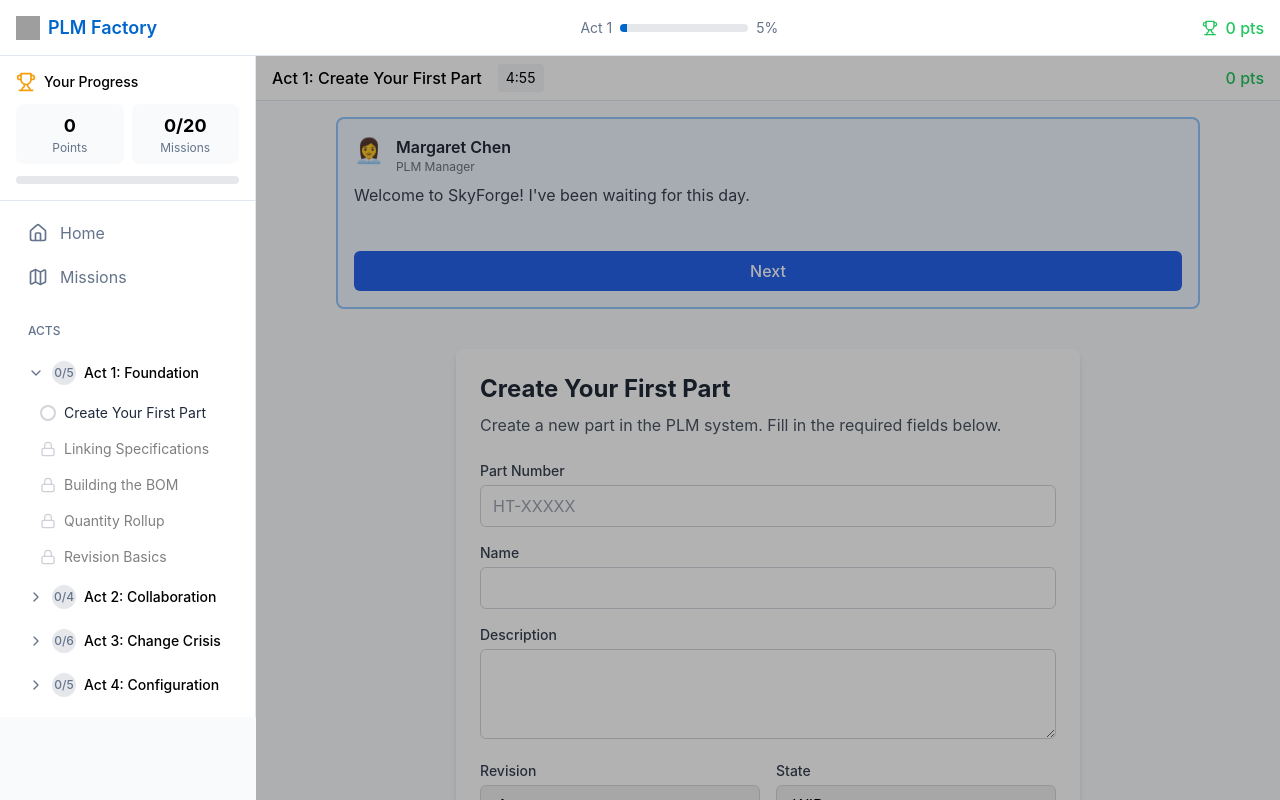
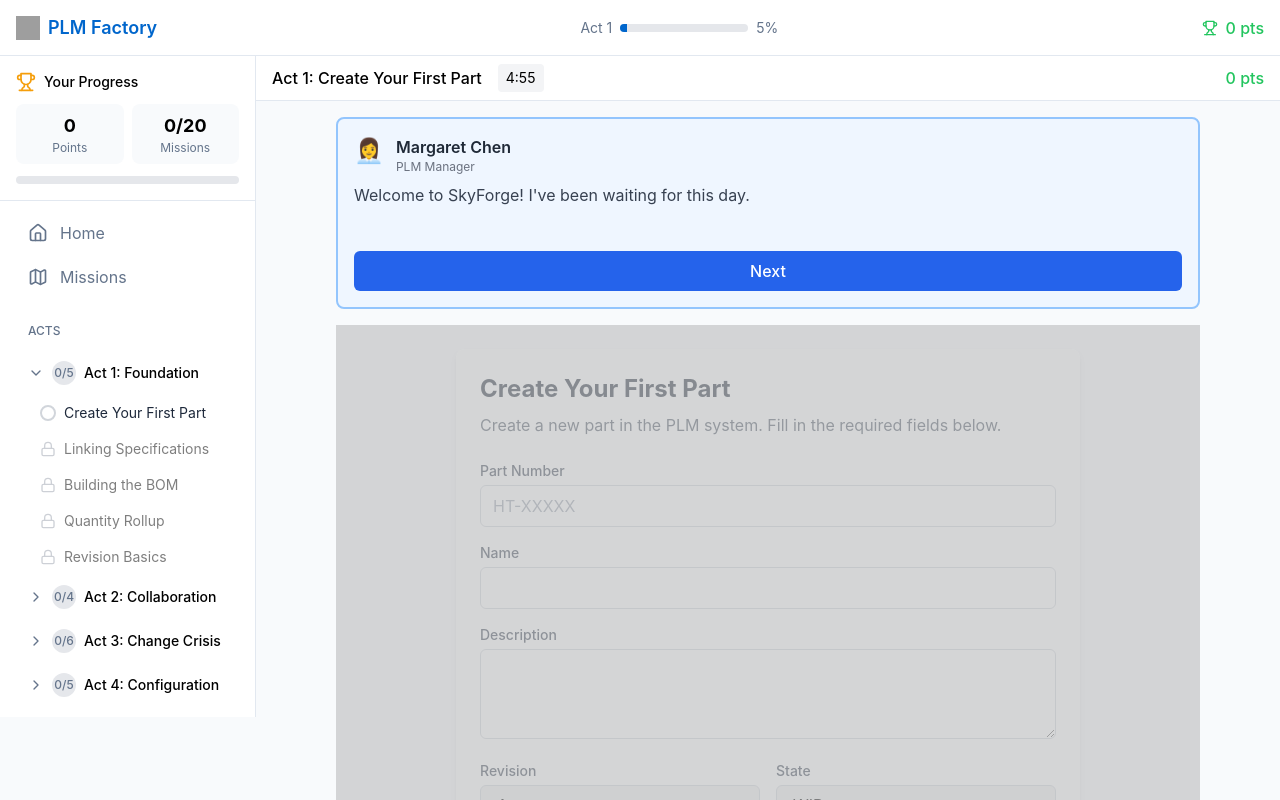
Before and after one commit to kyledgraves/plm_game, a React (Vite) app: page /mission/1_1 in a window 1280 px wide. Built offline with nearby package versions, Linux system fonts and the light colour scheme; grey boxes are pictures that could not be loaded.

Commit message:
Fix: Adjust overlay to only block mission content, not dialogue
- Restructured layout to ensure overlay only covers mission content (Outlet)
- Dialogue box remains interactive and visible above the overlay
- Mission content is disabled and dimmed when dialogue is active

```diff
--- a/src/pages/Mission.tsx
+++ b/src/pages/Mission.tsx
@@ -46,7 +46,7 @@ export default function Mission() {
   }
 
   return (
-    <div className="min-h-screen bg-ds-bg relative">
+    <div className="min-h-screen bg-ds-bg">
       <div className="bg-white border-b border-ds-border px-4 py-2 flex items-center justify-between">
         <div className="flex items-center gap-4">
           <span className="font-medium">Act {mission?.act}: {mission?.title}</span>
@@ -62,10 +62,14 @@ export default function Mission() {
         <DialogueBox />
         <AchievementToast />
       </div>
-      {hasActiveDialogue && (
-        <div className="absolute inset-0 bg-black bg-opacity-30 z-10"></div>
-      )}
-      <Outlet />
+      <div className="max-w-4xl mx-auto px-4">
+        <div className={`relative ${hasActiveDialogue ? 'pointer-events-none opacity-50' : ''}`}>
+          {hasActiveDialogue && (
+            <div className="absolute inset-0 bg-black bg-opacity-30 z-10"></div>
+          )}
+          <Outlet />
+        </div>
+      </div>
     </div>
   )
 }
```
